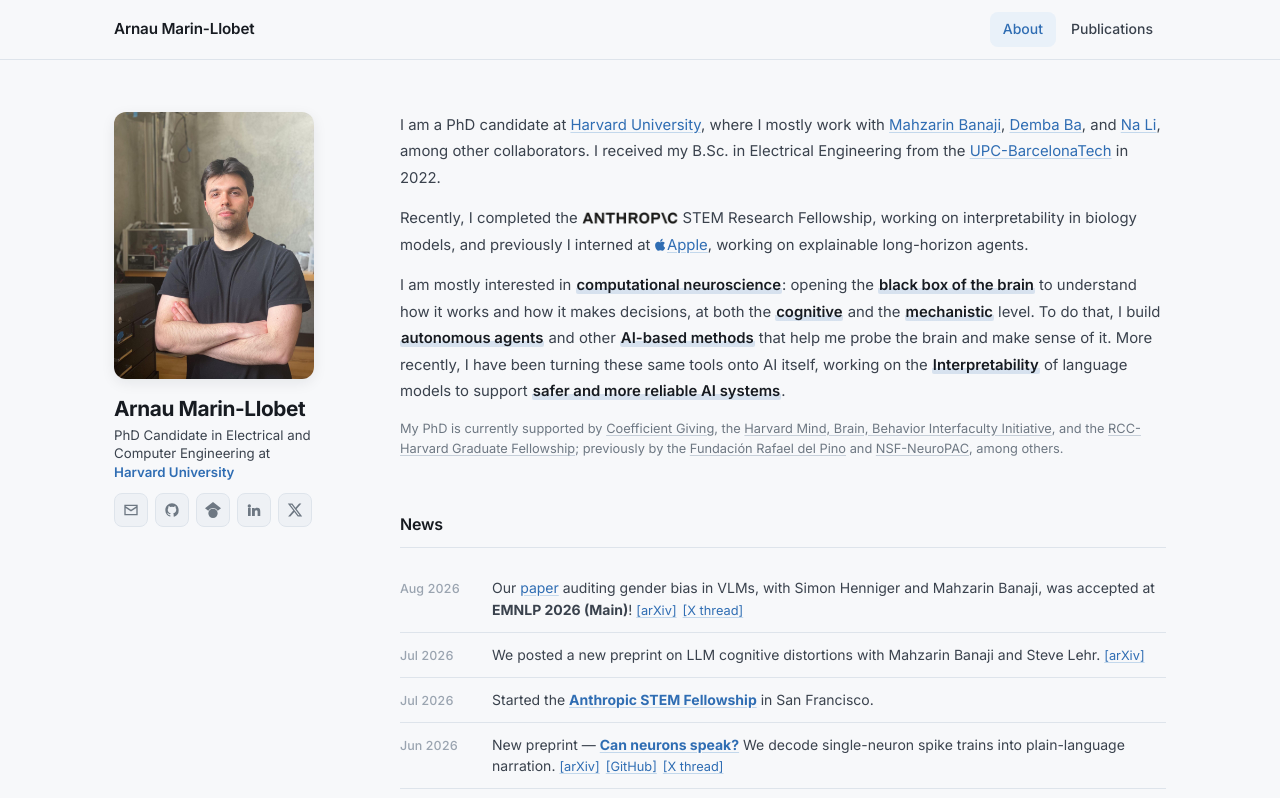
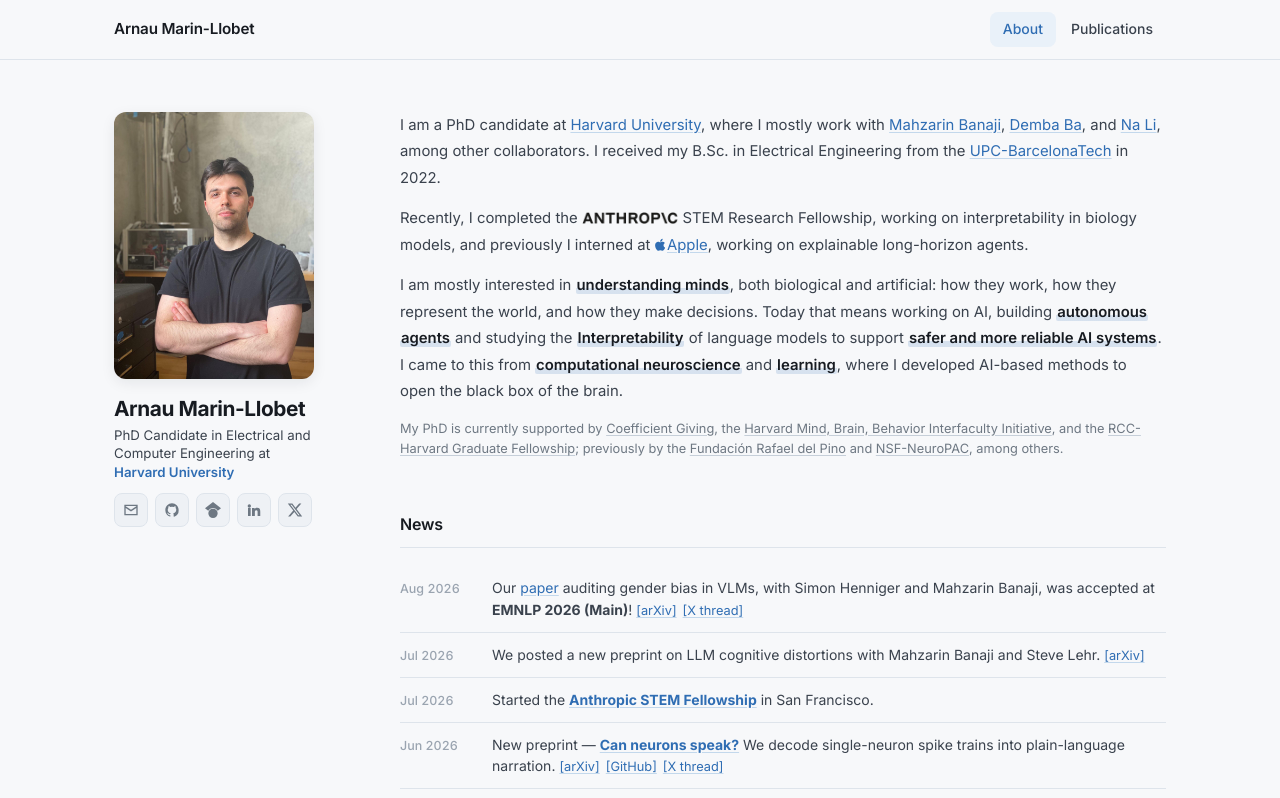
Before and after one commit to arnaumarin/arnaumarin.github.io, a Vue app: page / in a window 1280 px wide. Shown: the top 798 px of the page. Built offline with nearby package versions, Linux system fonts and the light colour scheme.

Commit message:
Bio: reframe interests around understanding minds, AI-first

```diff
--- a/src/data/profile.js
+++ b/src/data/profile.js
@@ -40,12 +40,11 @@
    at <a class="prose-link" href="https://machinelearning.apple.com/"><svg class="inline-apple" viewBox="0 0 384 512" aria-hidden="true"><path fill="currentColor" d="M318.7 268.7c-.2-36.7 16.4-64.4 50-84.8-18.8-26.9-47.2-41.7-84.7-44.6-35.5-2.8-74.3 20.7-88.5 20.7-15 0-49.4-19.7-76.4-19.7C63.3 141.2 4 184.8 4 273.5q0 39.3 14.4 81.2c12.8 36.7 59 126.7 107.2 125.2 25.2-.6 43-17.9 75.8-17.9 31.8 0 48.3 17.9 76.4 17.9 48.6-.7 90.4-82.5 102.6-119.3-65.2-30.7-61.7-90-61.7-91.9zm-56.6-164.2c27.3-32.4 24.8-61.9 24-72.5-24.1 1.4-52 16.4-67.9 34.9-17.5 19.8-27.8 44.3-25.6 71.9 26.1 2 49.9-11.4 69.5-34.3z"/></svg>Apple</a>, working on explainable
    long-horizon agents.`,
 
-  `I am mostly interested in <span class="accent">computational neuroscience</span>: opening the
-   <span class="accent">black box of the brain</span> to understand how it works and how it makes
-   decisions, at both the <span class="accent">cognitive</span> and the
-   <span class="accent">mechanistic</span> level. To do that, I build
-   <span class="accent">autonomous agents</span> and other <span class="accent">AI-based methods</span>
-   that help me probe the brain and make sense of it. More recently, I have been turning these same
-   tools onto AI itself, working on the <span class="accent">Interpretability</span> of language models
-   to support <span class="accent">safer and more reliable AI systems</span>.`,
+  `I am mostly interested in <span class="accent">understanding minds</span>, both biological and
+   artificial: how they work, how they represent the world, and how they make decisions. Today that
+   means working on AI, building <span class="accent">autonomous agents</span> and studying the
+   <span class="accent">Interpretability</span> of language models to support
+   <span class="accent">safer and more reliable AI systems</span>. I came to this from
+   <span class="accent">computational neuroscience</span> and <span class="accent">learning</span>,
+   where I developed AI-based methods to open the black box of the brain.`,
 ]
```
